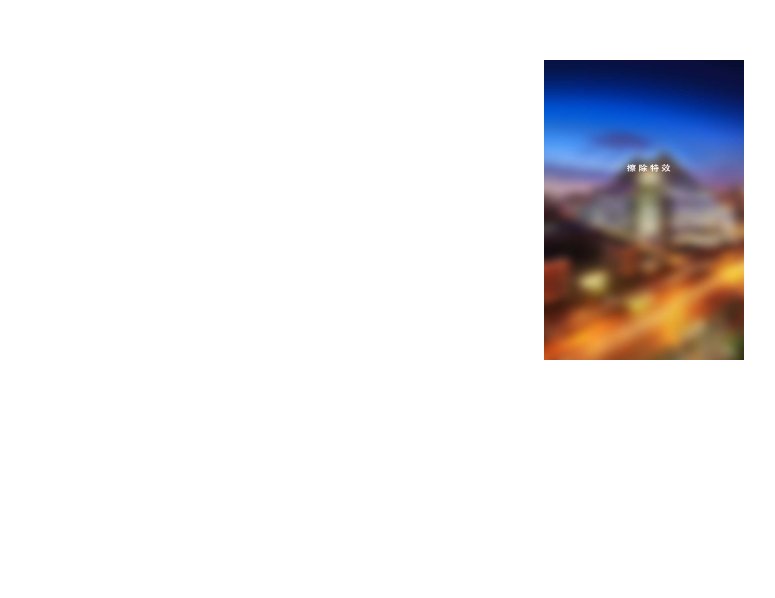
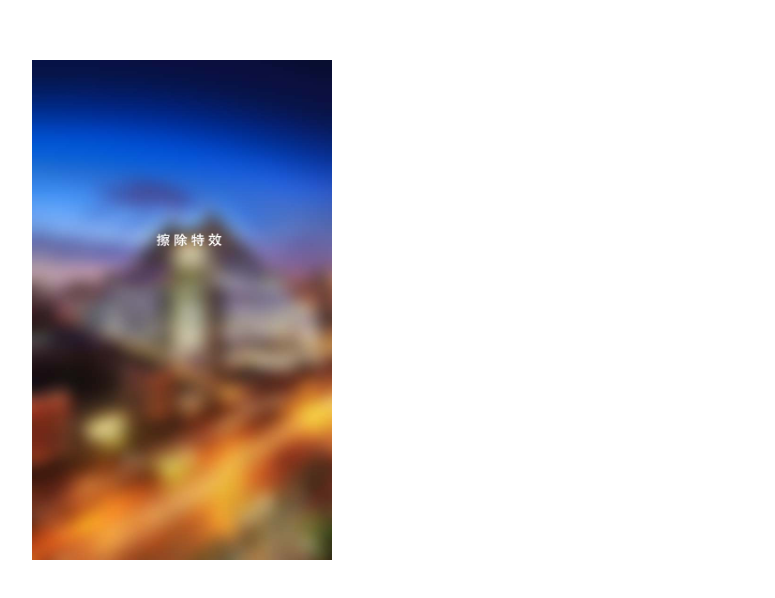
Before and after one commit to Losimi/gittest, a website: page src/index.html in a window 1280 px wide. Shown: the part 140-738 px from the top of the page, without its empty margins (96-871 px from the left). Drawn offline with Linux system fonts and the light colour scheme.

Commit message:
readme.md 更新

```diff
--- a/src/index.html
+++ b/src/index.html
@@ -20,7 +20,7 @@
 	#cas{
 		position: absolute;
 		top: 200px;
-		left: 50%;
+		left: 10%;
 		/*border:1px solid #000;*/
 		background:url(image/wipe1.jpg) center 0 no-repeat;
 		background-size: cover;
@@ -29,7 +29,7 @@
 </head>
 <body>
 <div class="parent">
-	<canvas id="cas" width="200" height="300"></canvas>
+	<canvas id="cas" width="300" height="500"></canvas>
 </div>
 </body>
 </html>
@@ -39,10 +39,11 @@ var wipeConfjg = {
 	id:"cas",
 	coverType:"image",   //取值类型color,image
 	color:"",
+
 	imgUrl:"image/wipe2.jpg",   //前面的覆盖图
 	backImgUrl:"image/wipe1.jpg",            //背景图片
-	width:"200",                //canvas宽
-	height:"300",            //canvas高
+	width:"300",                //canvas宽
+	height:"500",            //canvas高
 	radius:"10",          //涂抹笔的半径
     transpercent:50,    //透明面积占整个画布的百分比，超出此数字显示全部画布
 	callback:wipedCallback             //用户自定义回调函数名称
--- a/src/js/wipe.js
+++ b/src/js/wipe.js
@@ -119,7 +119,6 @@ Wipe.prototype.addEvent = function(){
 			var event = evt || window.event;
 			event.preventDefault();
 			// 获取鼠标在视口的坐标, 传递参数到drawPoint
-
 			var x2 = that.device ? event.touches[0].clientX-allLeft+scrollLeft : event.clientX-allLeft+scrollLeft;
 			var y2 = that.device ? event.touches[0].clientY-allTop+scrollTop : event.clientY-allTop+scrollTop;
 			that.drawT(that.posX,that.posY,x2,y2);
```
Also changed, not shown: README.md.
